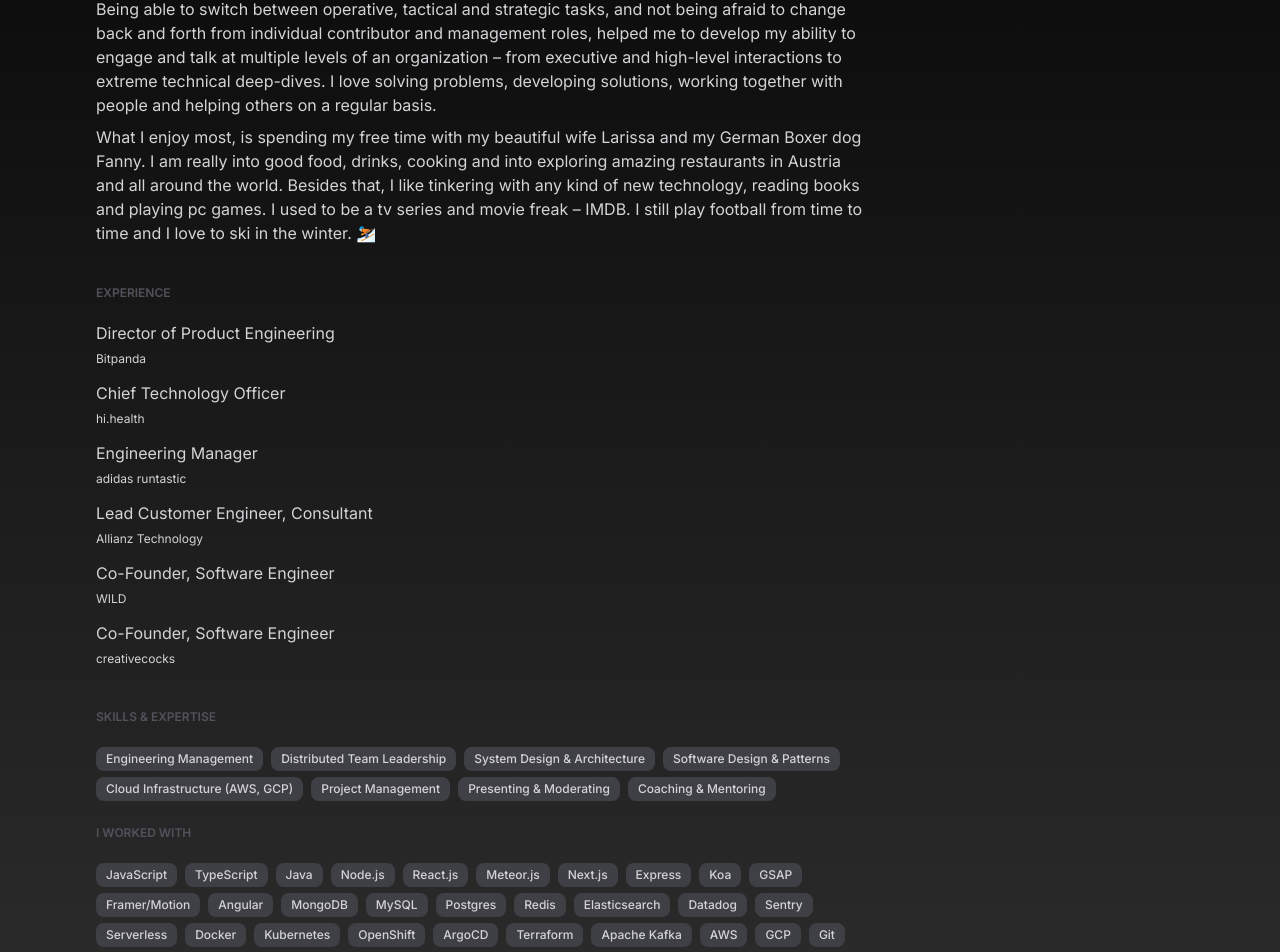
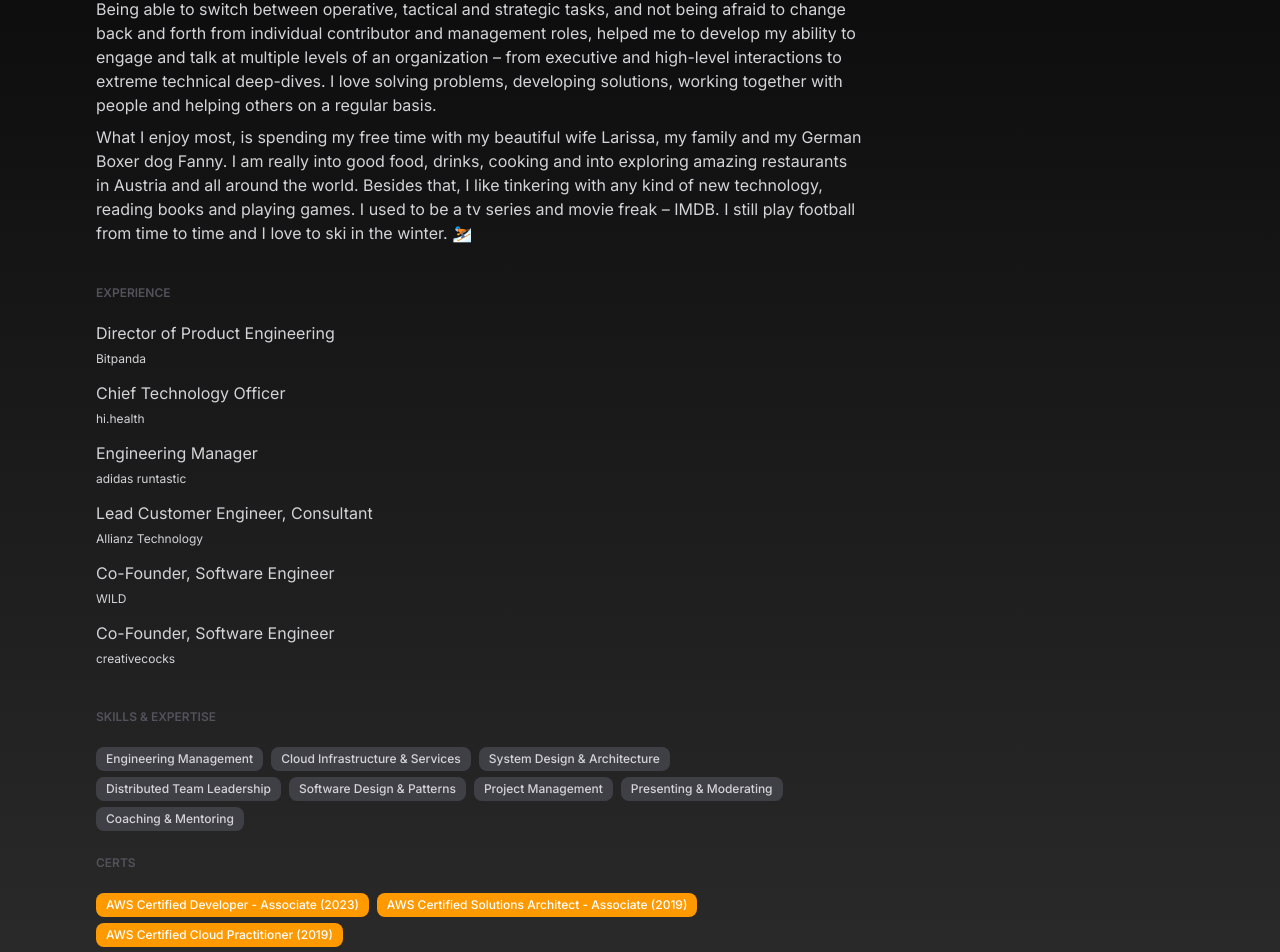
Before and after one commit to birsi/birsak.net, a Next.js app: page /about in a window 1280 px wide. Shown: the part 459-1411 px from the top of the page. Built offline with nearby package versions, Linux system fonts and the light colour scheme.

Commit message:
Update text

```diff
--- a/app/about/page.jsx
+++ b/app/about/page.jsx
@@ -3,10 +3,10 @@ import Link from "next/link";
 export default function About() {
   const skills = [
     "Engineering Management",
+    "Cloud Infrastructure & Services",
+    "System Design & Architecture",
     "Distributed Team Leadership",
-    "System Design & Architecture",
     "Software Design & Patterns",
-    "Cloud Infrastructure (AWS, GCP)",
     "Project Management",
     "Presenting & Moderating",
     "Coaching & Mentoring",
@@ -79,10 +79,10 @@ export default function About() {
       </p>
       <p className="pb-5">
         What I enjoy most, is spending my free time with my beautiful wife
-        Larissa and my German Boxer dog Fanny. I am really into good food,
-        drinks, cooking and into exploring amazing restaurants in Austria and
-        all around the world. Besides that, I like tinkering with any kind of
-        new technology, reading books and playing pc games. I used to be a tv
+        Larissa, my family and my German Boxer dog Fanny. I am really into good
+        food, drinks, cooking and into exploring amazing restaurants in Austria
+        and all around the world. Besides that, I like tinkering with any kind
+        of new technology, reading books and playing games. I used to be a tv
         series and movie freak –{" "}
         <a
           href="https://www.imdb.com/user/ur26243737/watchlist"
@@ -166,6 +166,19 @@ export default function About() {
           );
         })}
       </ul>
+      <h2>Certs</h2>
+      <ul>
+        {certifications.map((value, index, arr) => {
+          return (
+            <li
+              key={index}
+              className="inline-block list-none px-2.5 py-1 rounded-lg mr-2 mb-1 bg-[#FF9900] text-white text-xs font-medium"
+            >
+              {value}
+            </li>
+          );
+        })}
+      </ul>
       <h2>I worked with</h2>
       <ul>
         {tech.map((value, index, arr) => {
@@ -179,19 +192,6 @@ export default function About() {
           );
         })}
       </ul>
-      <h2>Certs</h2>
-      <ul>
-        {certifications.map((value, index, arr) => {
-          return (
-            <li
-              key={index}
-              className="inline-block list-none px-2.5 py-1 rounded-lg mr-2 mb-1 bg-[#FF9900] text-white text-xs font-medium"
-            >
-              {value}
-            </li>
-          );
-        })}
-      </ul>
     </main>
   );
 }
--- a/app/components/header.jsx
+++ b/app/components/header.jsx
@@ -27,7 +27,7 @@ export default function Header() {
             <Image
               src={flagAt}
               alt="Flag Austria"
-              style={{ display: "inline", "margin-top": "-4px" }}
+              style={{ display: "inline", marginTop: "-4px" }}
               unoptimized
             />
           </p>
--- a/app/page.jsx
+++ b/app/page.jsx
@@ -5,7 +5,8 @@ export default function Home() {
     <main className="pt-8 max-w-3xl">
       <h2>Hello!</h2>
       <p className="pb-2">
-        I&apos;m Michael and I&apos;m a Software Engineer at heart. I&apos;m a{" "}
+        I&apos;m Michael and I&apos;m a Software Engineer at heart, highly
+        interested in everything around architecture. I&apos;m currently{" "}
         <span className="font-semibold">Director of Product Engineering</span>{" "}
         at{" "}
         <a
@@ -14,7 +15,7 @@ export default function Home() {
           className="text-[#27d17f] fill-[#27d17f] font-semibold hover:text-white hover:fill-white transition-all"
         >
           Bitpanda <OpenInNewTabIcon />
-        </a>
+        </a>{" "}
         where my teams build business critical systems and services within the
         domains of payments & transactions, user identity and regulatory
         compliance.
```
